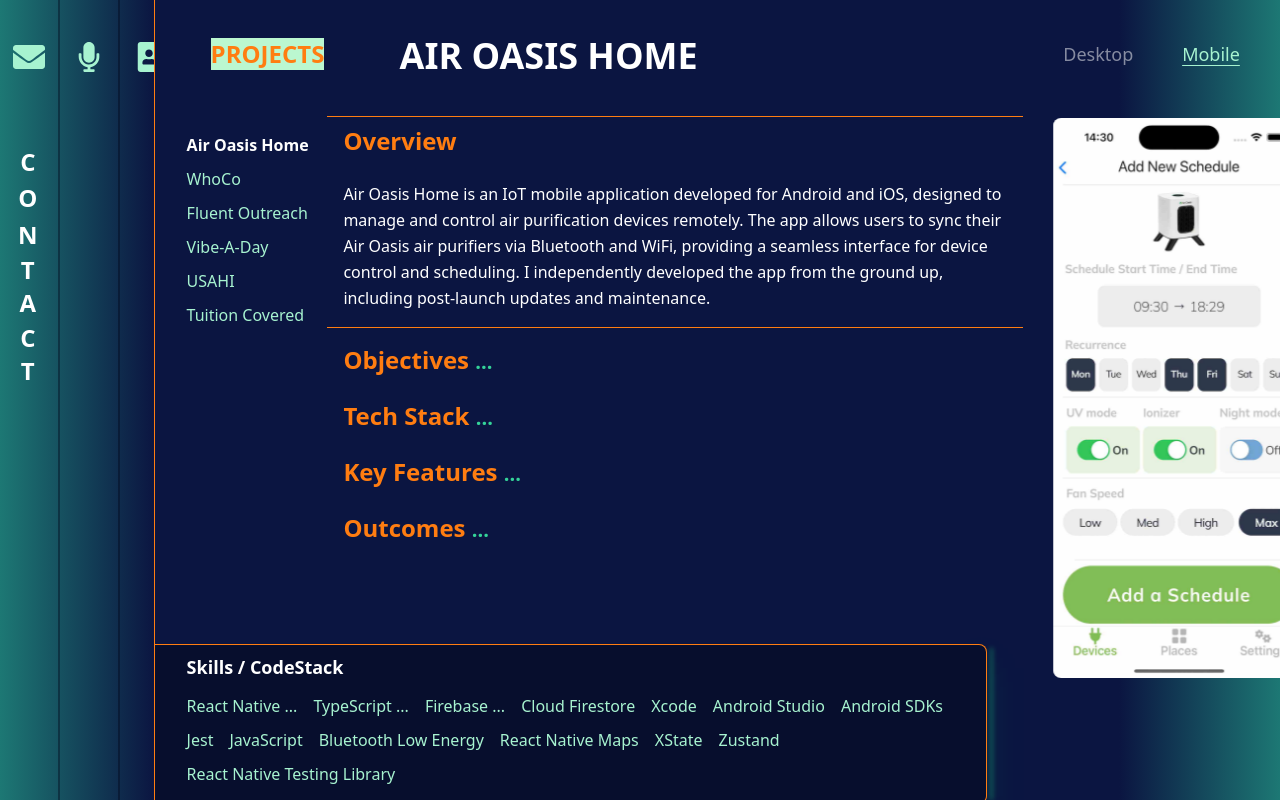
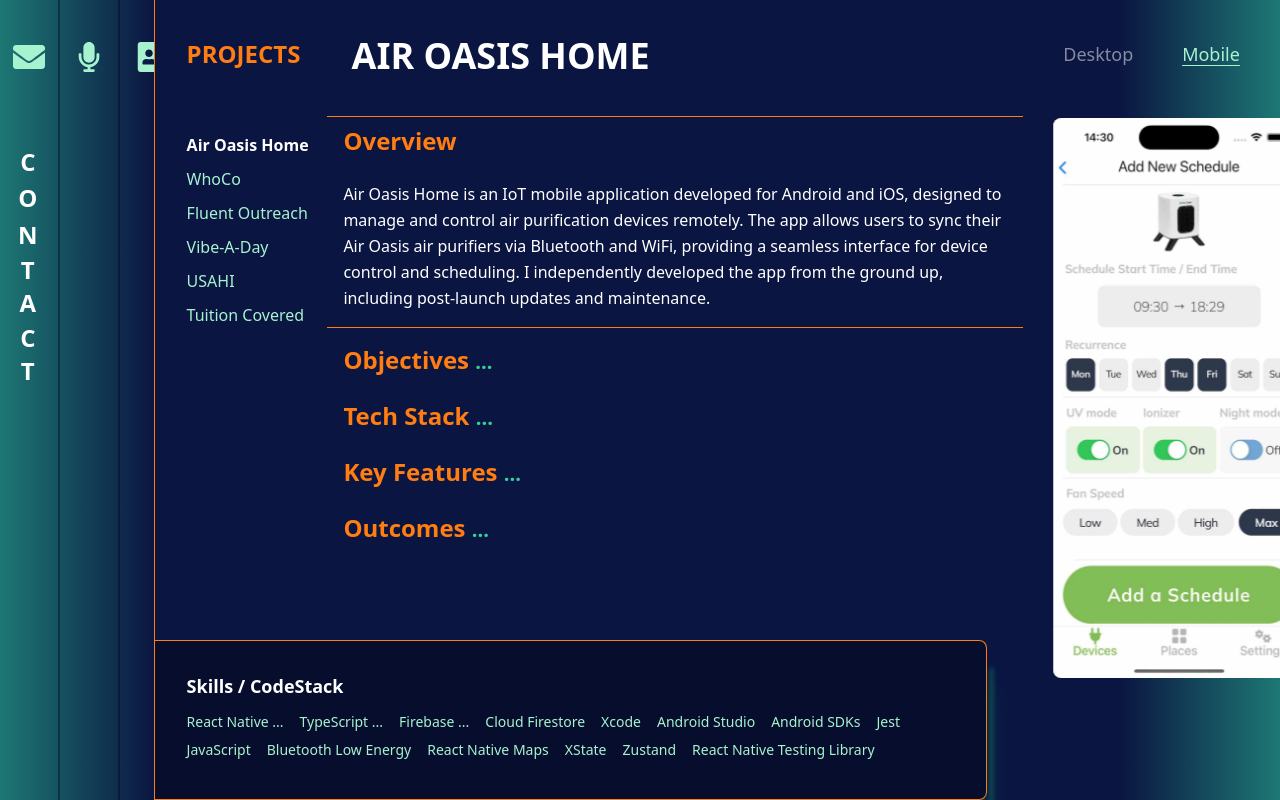
Before and after one commit to MylesPillay/Dev-Portfolio, a Next.js app: page /projects in a window 1280 px wide. Built offline with nearby package versions, Linux system fonts and the light colour scheme.

Commit message:
progress

```diff
--- a/src/app/components/projects/ProjectAccordianWeb.tsx
+++ b/src/app/components/projects/ProjectAccordianWeb.tsx
@@ -90,7 +90,7 @@ const ProjectAccordionWeb: React.FC<ProjectAccordionWebProps> = ({
 		<div
 			className={`flex flex-grow flex-col w-full max-w-[60vw] space-y-2 ${
 				imageContainerHovered
-					? "max-w-[50%] w-auto"
+					? "max-w-[51%] w-auto"
 					: "min-w-[73%] w-auto"
 			}`}>
 			{sections.map((section) => (
--- a/src/app/components/projects/ProjectHeader.tsx
+++ b/src/app/components/projects/ProjectHeader.tsx
@@ -32,12 +32,12 @@ const ProjectsHeader: React.FC<ProjectsHeaderProps> = ({
 				}
 			}}>
 			{/* PROJECTS Button */}
-			<div className='flex flex-col justify-between w-auto px-6'>
+			<div className='flex flex-col justify-between w-auto '>
 				<button
 					onClick={() => setProjectsMenuOpen(!projectsMenuOpen)}
 					className='lg:pointer-events-none lg:cursor-default'
 					disabled={window.innerWidth >= 1024}>
-					<h1 className='text-2xl font-bold text-left w-auto bg-green-200  justify-start align-text-bottom  text-orangeflame'>
+					<h1 className='text-2xl font-bold text-left w-auto  justify-start align-text-bottom  text-orangeflame'>
 						PROJECTS
 					</h1>
 				</button>
--- a/src/app/components/projects/ProjectSkills.tsx
+++ b/src/app/components/projects/ProjectSkills.tsx
@@ -32,7 +32,7 @@ const ProjectSkillsComponent: React.FC<ProjectDetailsProps> = ({
 	}, [isHovered, showHoverPrompt]);
 
 	return (
-		<div className='md:flex hidden flex-row space-between relative'>
+		<div className='md:flex hidden flex-row space-between justify-end align-bottom items-end '>
 			<div
 				className={`flex flex-col w-full h-[20vh] z-20 pl-8 justify-center pr-2  py-[3vh] rounded-r-lg border-black border-opacity-50   ${
 					isHovered ||
@@ -55,12 +55,12 @@ const ProjectSkillsComponent: React.FC<ProjectDetailsProps> = ({
 				}}
 				onMouseEnter={() => setIsHovered(true)}
 				onMouseLeave={() => setIsHovered(false)}>
-				<h2 className='text-lg text-left font-bold mb-3 text-white'>
+				<h2 className='lg:text-lg text-md text-left font-bold mb-3 text-white'>
 					Skills / CodeStack
 				</h2>
 
 				<ul
-					className={`flex flex-wrap  text-left  justify-start text-md font-medium`}>
+					className={`flex flex-wrap  text-left  justify-start lg:text-md text-sm font-medium`}>
 					{selectedProject.skills.map((skill, index) => (
 						<li
 							key={index}
--- a/src/app/projects/page.tsx
+++ b/src/app/projects/page.tsx
@@ -74,7 +74,7 @@ const ProjectsDisplay = (): JSX.Element => {
 		// 	style={{ borderColor: "#071E2201", borderWidth: "0.5px" }}>
 		// <div
 		// 	className='md:bg-projects-gradient bg-mobile-gradient  h-screen w-full overflow-x-hidden overflow-y-hidden  m-none  pr-0  p-0  '
-		<div className='md:bg-projects-gradient bg-mobile-gradient  h-screen w-full overflow-x-hidden lg:overflow-y-hidden overflow-y-visible m-none  pr-0 py-6  border-0 sm:border-l-[0.5px] border-orangeflame '>
+		<div className='md:bg-projects-gradient bg-mobile-gradient  h-full w-full overflow-x-hidden  m-none  pr-0 pt-6  border-0 sm:border-l-[0.5px] border-orangeflame '>
 			<ProjectsHeader
 				selectedProject={selectedProject}
 				viewMode={viewMode}
@@ -83,7 +83,7 @@ const ProjectsDisplay = (): JSX.Element => {
 				setIsImageContainerHovered={setIsImageContainerHovered}
 				onProjectClick={handleProjectClick}
 			/>
-			<div className='flex lg:flex-row flex-col items-start justify-start h-full max-h-[90vh] w-full '>
+			<div className='flex lg:flex-row flex-col items-start justify-start h-full min-h-[110vh] w-full '>
 				<div
 					className='flex flex-col justify-between min-w-[13.5vw] z-10 max-w-[13.5vw] h-full'
 					onMouseEnter={() => {
@@ -96,7 +96,7 @@ const ProjectsDisplay = (): JSX.Element => {
 						selectedProject={selectedProject}
 						onProjectClick={handleProjectClick}
 					/>
-					<div className='hidden lg:flex'>
+					<div className='hidden lg:flex sticky bottom-0'>
 						<ProjectSkillsComponent
 							selectedProject={selectedProject}
 							activeSection={activeSection}
@@ -107,12 +107,12 @@ const ProjectsDisplay = (): JSX.Element => {
 
 				{selectedProjectIndex === 0 || selectedProjectIndex === 3 ? (
 					<div
-						className={`relative flex h-auto overflow-y-scroll w-full max-w-[100vw] lg:min-h-[85vh] min-h-full `}>
+						className={`relative flex h-auto overflow-y-scroll w-screen max-w-[100vw] lg:min-h-[85vh] min-h-full `}>
 						<div
 							onMouseEnter={() =>
 								setIsImageContainerHovered(false)
 							}
-							className={`hidden md:flex flex-row justify-between w-full overflow-y-scroll  overflow-x-hidden md:pt-[4vh] h-auto `}
+							className={`hidden lg:flex md:flex-row justify-between lg:w-full overflow-y-scroll  overflow-x-hidden md:pt-[4vh] h-auto`}
 							style={{
 								transition: "width 0.2s ease-in-out"
 							}}>
@@ -123,9 +123,9 @@ const ProjectsDisplay = (): JSX.Element => {
 								setActiveSection={setActiveSection}
 							/>
 							<div
-								className={`group pointer-events-none md:pointer-events-auto lg:min-h-[100vh] lg:max-h-[100vh] mt-0.5 lg:h-auto lg:w-[40vw] min-w-[30vw] h-[40vh] max-w-[100%] sticky lg:top-0 md:right-0  lg:flex flex-col justify-center items-center ${
+								className={`group pointer-events-none md:pointer-events-auto lg:min-h-[100vh] lg:max-h-[100vh] mt-0.5 lg:h-auto lg:w-[40vw] min-w-[30vw] h-[40vh] max-w-[45%] sticky lg:top-0 md:right-0  lg:flex flex-col justify-center items-center ${
 									isImageContainerHovered
-										? "md:translate-x-[-5vw]"
+										? "md:translate-x-[-2vw]"
 										: "md:translate-x-[11vw]"
 								}`}
 								style={{
```
